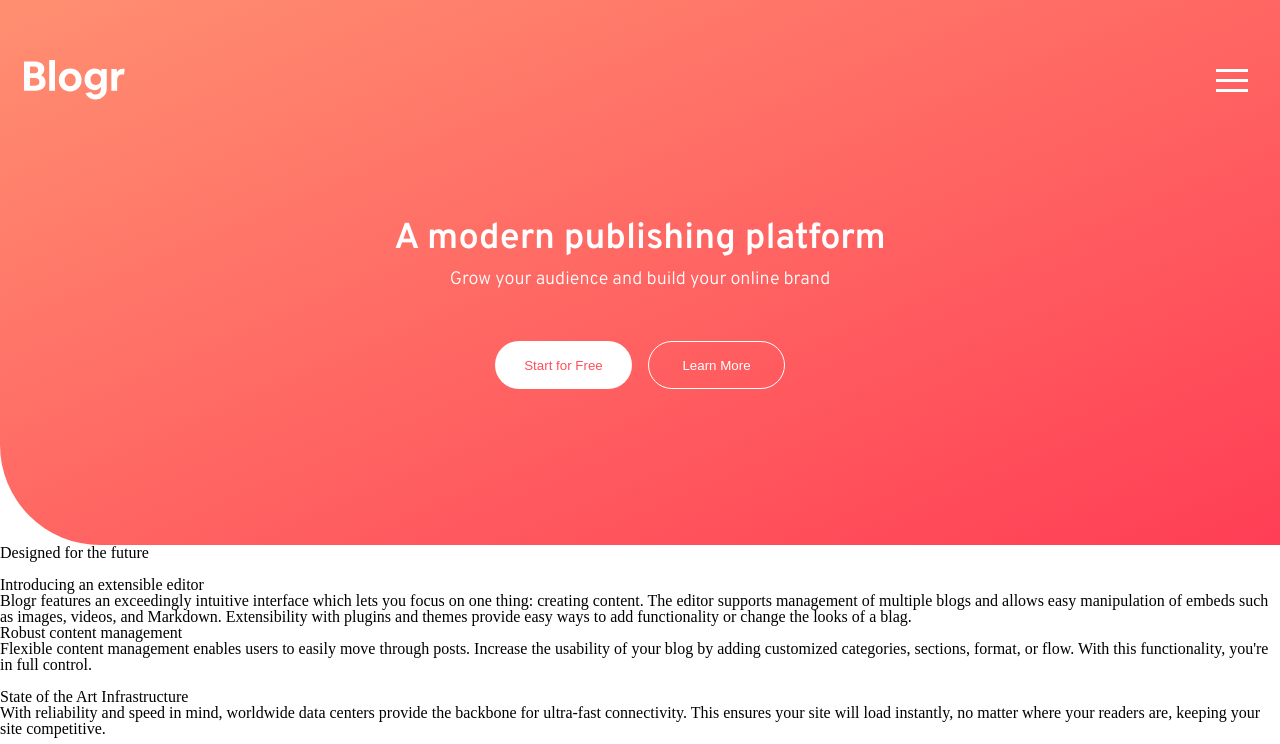
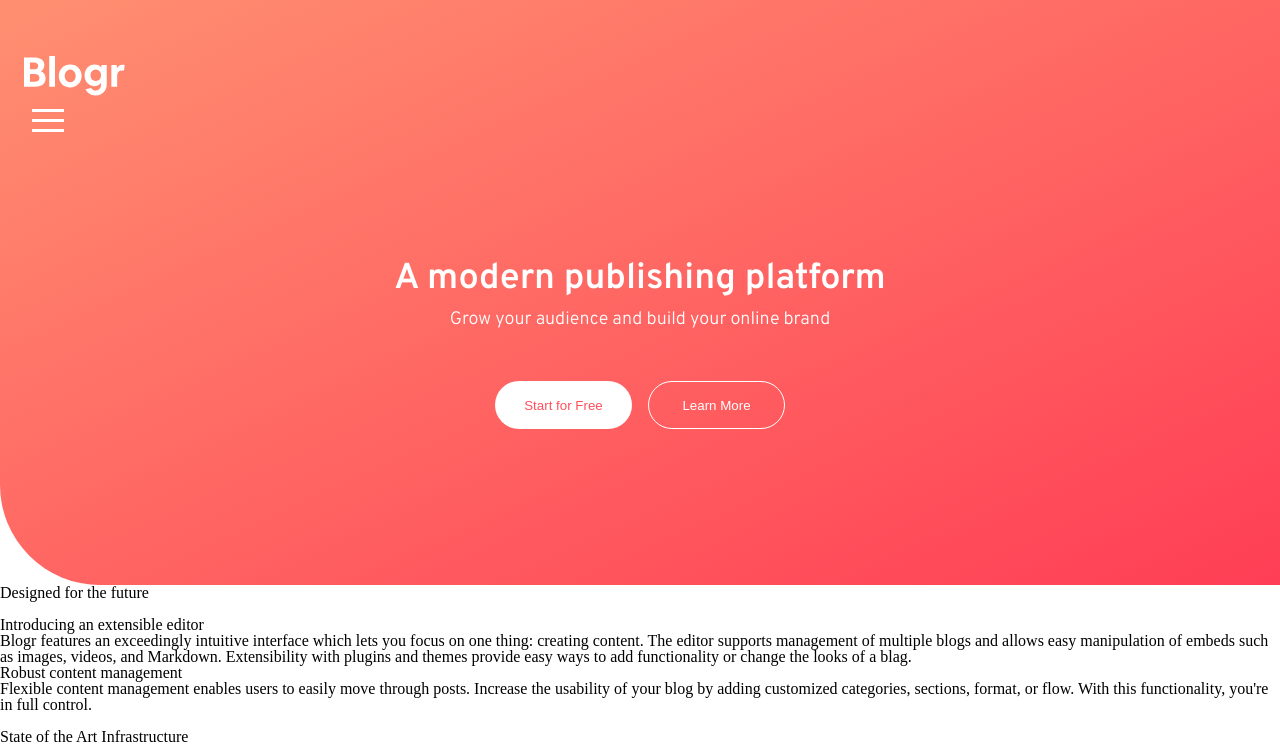
Before and after one commit to romofel/fm-blogr_landing_page, a React (Create React App) app: page / in a window 1280 px wide. Shown: the top 744 px of the page. Built offline with nearby package versions, Linux system fonts and the light colour scheme.

Commit message:
Restructure the nav section to allow a hovering menu

```diff
--- a/src/App.js
+++ b/src/App.js
@@ -8,10 +8,12 @@ function App() {
 
       <div className="landing-bg">
         <nav>
-          <div className="logo-container">
+          <div className="nav-bar">
+            <div className="logo-container">
             <img src={logo} alt="company logo" />
+            </div>
+          <Hamburger color="white" />
           </div>
-          <Hamburger color="white" />
         </nav>
 
         <div className="landing-content-container">
```
